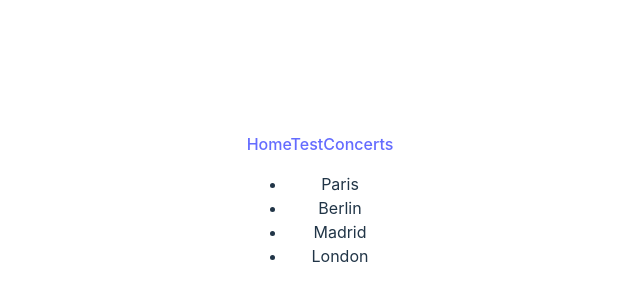
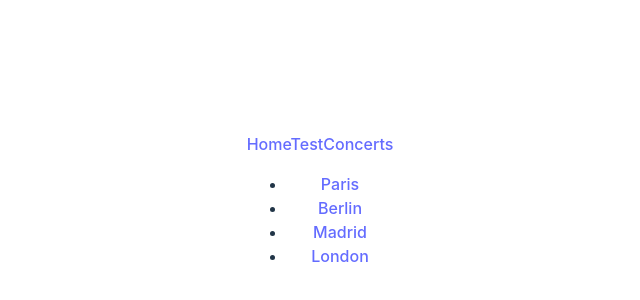
Before and after one commit to MistrAnderson/Leitnerboxd, a React (Vite) app: page /concerts in a window 1280 px wide. Shown: the part 192-492 px from the top of the page, without its empty margins (320-960 px from the left). Built offline with nearby package versions, Linux system fonts and the light colour scheme.

Commit message:
refactor (Router): Seperated router from rest of the app and isolated layouts

```diff
--- a/src/App.tsx
+++ b/src/App.tsx
@@ -14,9 +14,6 @@ function App() {
         <button onClick={() => setCount((count) => count + 1)}>
           count is {count}
         </button>
-        <p>
-          Edit <code>src/App.tsx</code> and save to test HMR
-        </p>
       </div>
       <PWABadge />
     </>
--- /dev/null
+++ b/src/Router.tsx
@@ -0,0 +1,29 @@
+import { BrowserRouter, Routes, Route } from 'react-router'
+import { BaseLayout } from './layouts/BaseLayout.tsx'
+import { Test } from './components/Test.tsx'
+import { Concerts } from './components/Concerts.tsx'
+import { Concert } from './components/Concert.tsx'
+import App from './App.tsx'
+
+export default function Router() {
+  return (
+    <BrowserRouter>
+
+      <Routes>
+
+        <Route element={ <BaseLayout /> } >
+          <Route index element={ <App /> } />
+          <Route path="test" element={ <Test /> } />
+
+          <Route path="concerts" >
+            <Route index element={ <Concerts /> } />
+            <Route path=":id" element={ <Concert /> } />
+          </Route>
+
+        </Route>
+
+      </Routes>
+
+    </BrowserRouter>
+  )
+}
--- a/src/components/Concerts.tsx
+++ b/src/components/Concerts.tsx
@@ -1,11 +1,13 @@
+import { Link } from 'react-router'
+
 export function Concerts() {
   return (
     <div>
       <ul>
-        <li>Paris</li>
-        <li>Berlin</li>
-        <li>Madrid</li>
-        <li>London</li>
+        <li><Link to="/concerts/paris">Paris</Link></li>
+        <li><Link to="/concerts/berlin">Berlin</Link></li>
+        <li><Link to="/concerts/madrid">Madrid</Link></li>
+        <li><Link to="/concerts/london">London</Link></li>
       </ul>
     </div>
   )
--- a/src/BaseLayout.tsx
+++ b/src/layouts/BaseLayout.tsx
@@ -1,5 +1,5 @@
 import { Outlet } from 'react-router'
-import { Navbar } from './components/Navbar.tsx'
+import { Navbar } from '../components/Navbar.tsx'
 
 export function BaseLayout() {
   return (
--- a/src/main.tsx
+++ b/src/main.tsx
@@ -1,32 +1,10 @@
 import { StrictMode } from 'react'
 import { createRoot } from 'react-dom/client'
-import { BrowserRouter, Routes, Route } from 'react-router'
+import Router from './Router.tsx'
 import './index.css'
-import { BaseLayout } from './BaseLayout.tsx'
-import { Test } from './components/Test.tsx'
-import { Concerts } from './components/Concerts.tsx'
-import { Concert } from './components/Concert.tsx'
-import App from './App.tsx'
 
 createRoot(document.getElementById('root')!).render(
   <StrictMode>
-    <BrowserRouter>
-
-      <Routes>
-
-        <Route element={ <BaseLayout /> } >
-          <Route index element={ <App /> } />
-          <Route path="test" element={ <Test /> } />
-
-          <Route path="concerts" >
-            <Route index element={ <Concerts /> } />
-            <Route path=":id" element={ <Concert /> } />
-          </Route>
-
-        </Route>
-
-      </Routes>
-
-    </BrowserRouter>
+    <Router />
   </StrictMode>,
 )
```
